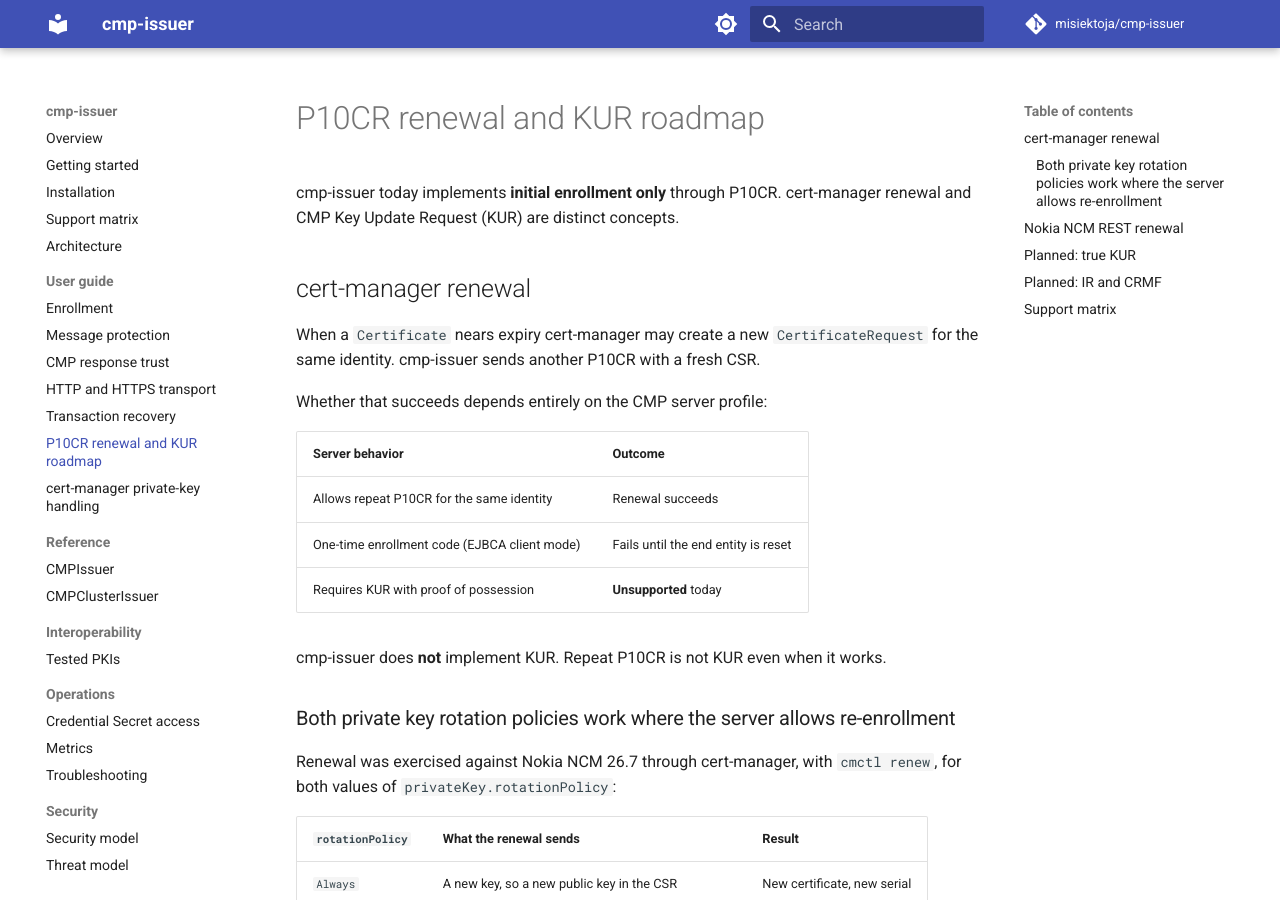
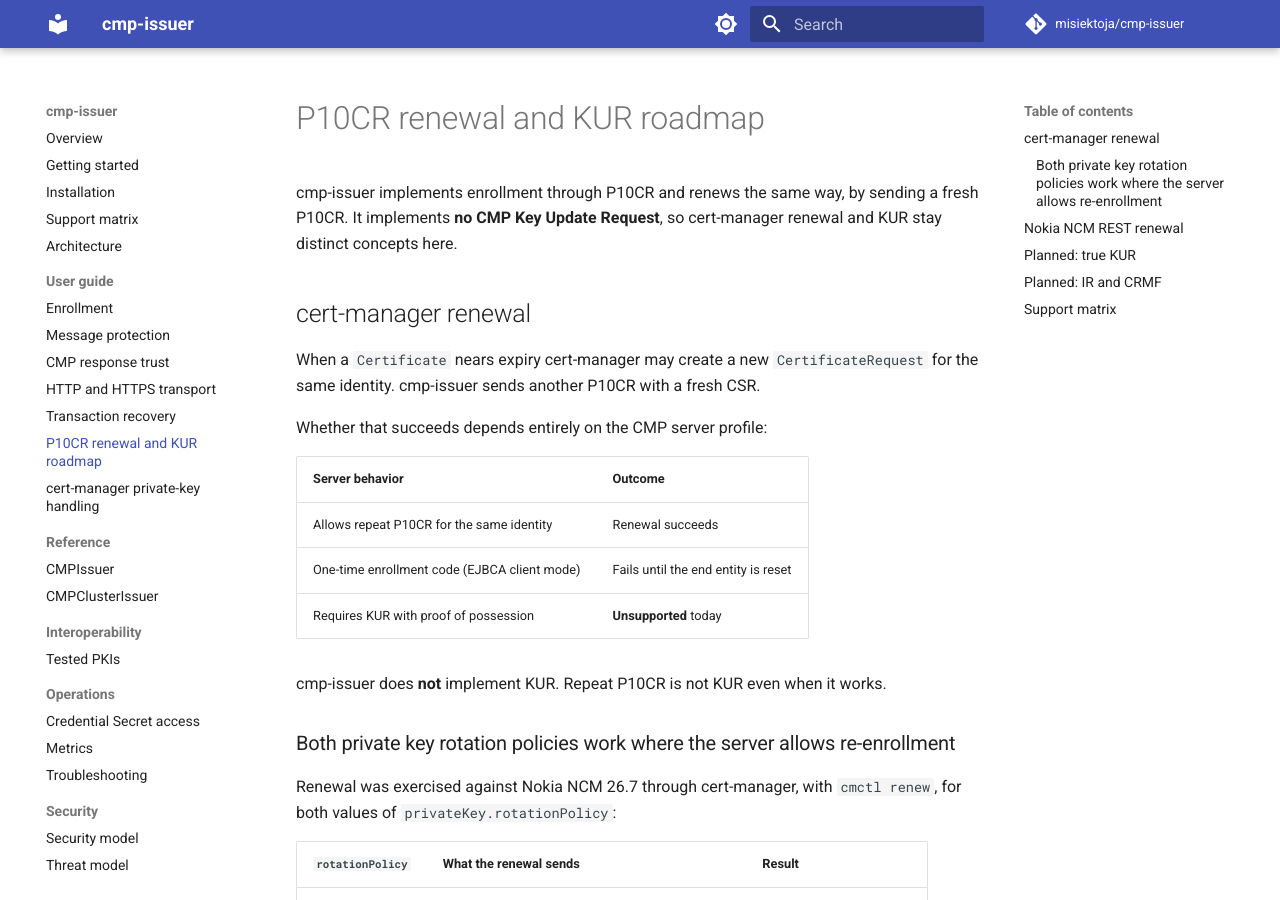
Before and after one commit to misiektoja/cmp-issuer, an MkDocs documentation site: the page built from docs/guide/renewal-and-kur.md, in a window 1280 px wide and 900 px high. Built offline with MkDocs 1.6.1 and Material for MkDocs 9.7.7, drawn with Linux system fonts in a browser that asks for light colours; comment, search, counter and statistics services are not loaded.

Commit message:
docs(guide): open the renewal page with what P10CR renewal does

```diff
--- a/docs/guide/renewal-and-kur.md
+++ b/docs/guide/renewal-and-kur.md
@@ -1,6 +1,6 @@
 # P10CR renewal and KUR roadmap
 
-cmp-issuer today implements **initial enrollment only** through P10CR. cert-manager renewal and CMP Key Update Request (KUR) are distinct concepts.
+cmp-issuer implements enrollment through P10CR and renews the same way, by sending a fresh P10CR. It implements **no CMP Key Update Request**, so cert-manager renewal and KUR stay distinct concepts here.
 
 ## cert-manager renewal
 
```
